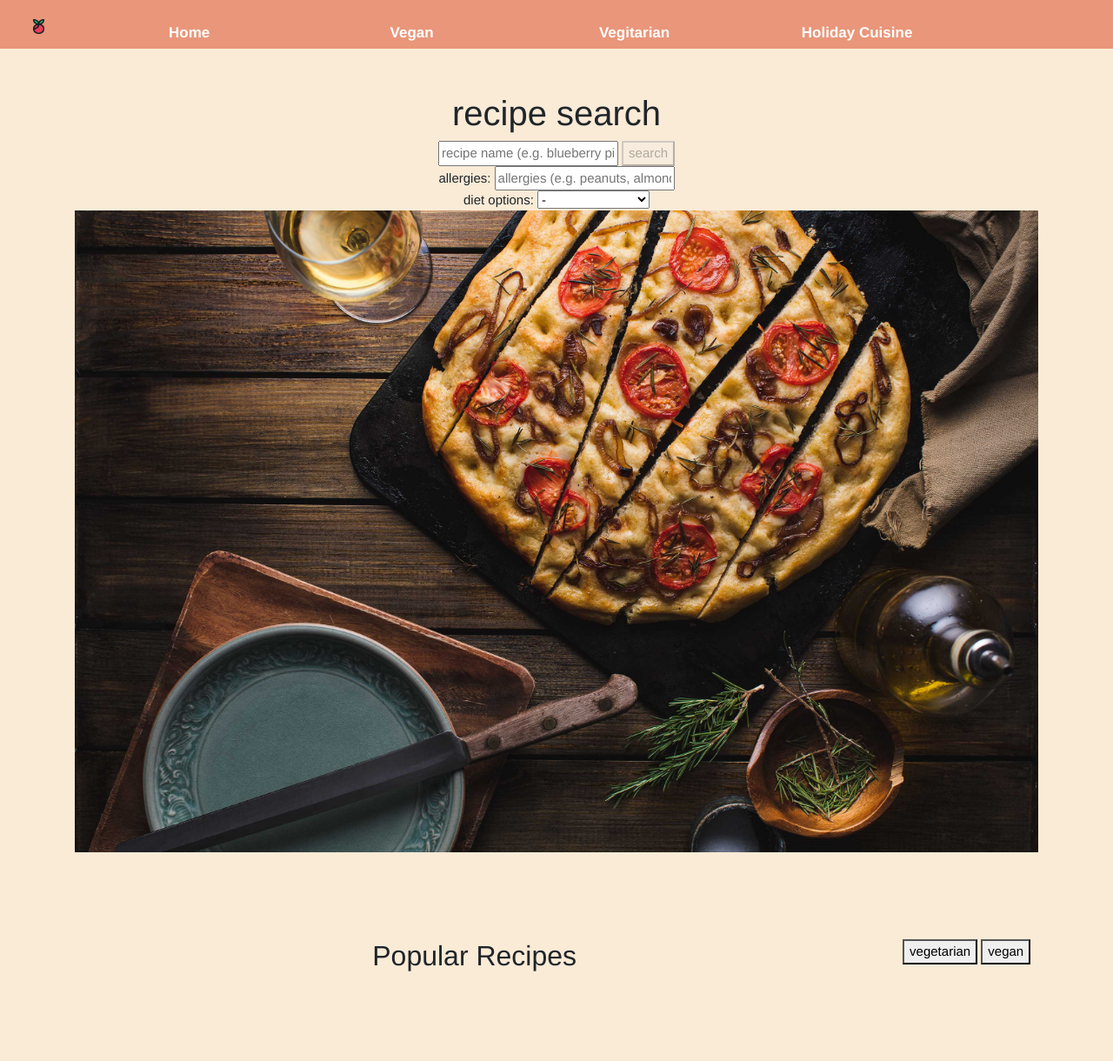
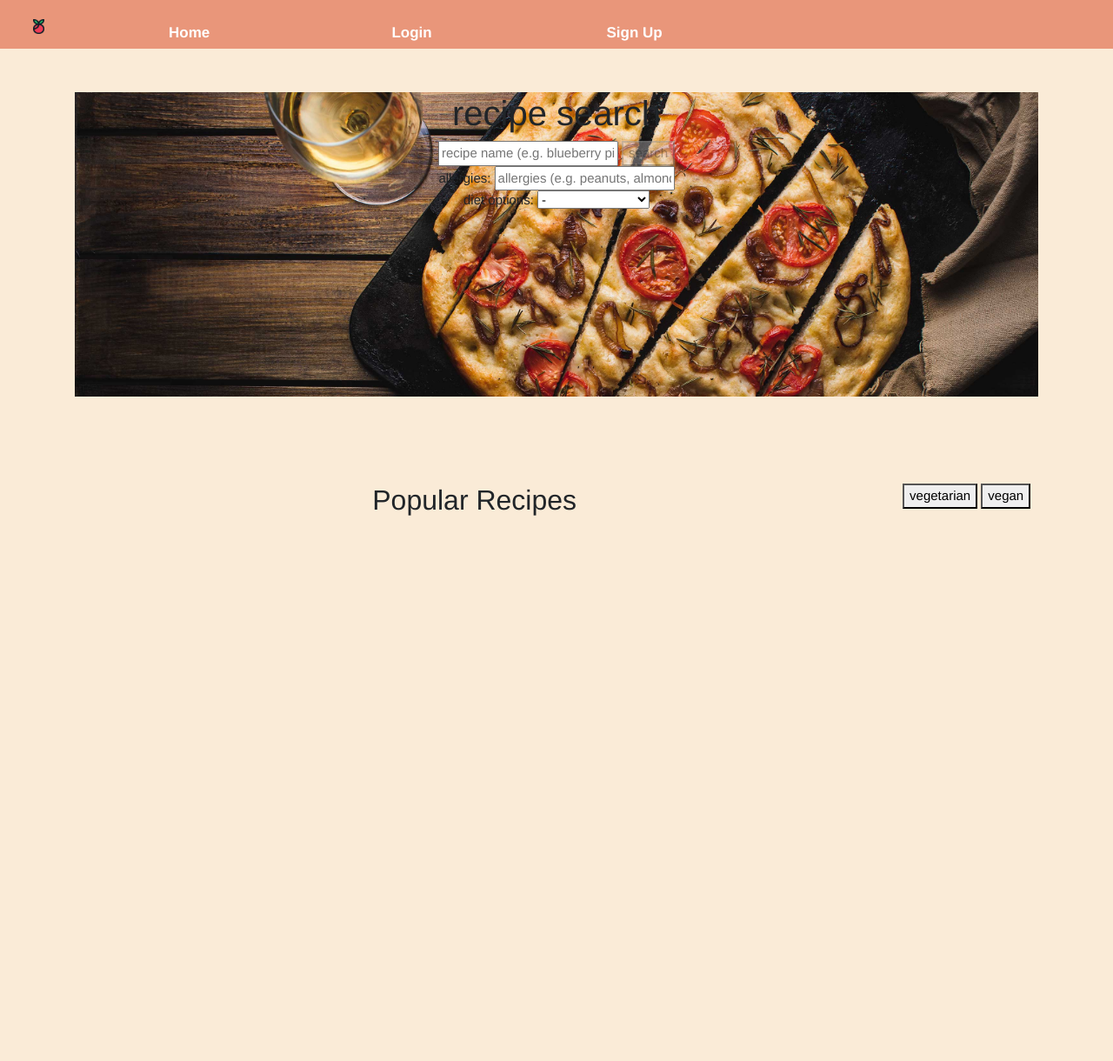
Before and after one commit to awadasma99/CISC4800_Project2, a Flask app: page / in a window 1280 px wide. Shown: the top 1220 px of the page at 87% size. After the commit the page ends 593 px from the top, so only its background shows below. Run offline with Flask 2, Linux system fonts and the light colour scheme; data that the repository does not hold is empty; parts of the project's set-up code (start-up, migrations or seed data) failed here and were passed over; some libraries are stand-ins or nearby versions.

Commit message:
background image

```diff
--- a/project/static/styles/main.css
+++ b/project/static/styles/main.css
@@ -6,7 +6,13 @@ body {
     text-align: center;
 }
 
-.search{
+.input-form {
+    background-image: url("../images/bigStockPhoto.jpg");
+    background-size: cover;
+    height: 350px;
+}
+
+.search {
     text-align:right;
     font-size:10px;
     text-decoration:underline;
@@ -15,13 +21,13 @@ body {
     top:110px;
 }
 
-h5{
+h5 {
     text-align:left;
     font-size:50px;
     font-family:monospace
 }
 
-.row{
+.row {
     padding-top: 100px;
  }
 
--- a/project/templates/base.html
+++ b/project/templates/base.html
@@ -27,12 +27,6 @@
                 <!-- <a href="{{ url_for('main.index') }}">LOGO</a> -->
                 <a href="{{ url_for('main.index') }}">Home</a>
 
-                <a href="{{ url_for('main.index') }}">Vegan</a>
-
-                <a href="{{ url_for('main.index') }}">Vegitarian</a>
-
-                <a href="{{ url_for('main.index') }}">Holiday Cuisine</a>
-
                 {% if current_user.is_authenticated %}
                 <a href="{{ url_for('main.profile') }}">Profile</a>
                 {% endif %}
--- a/project/templates/index.html
+++ b/project/templates/index.html
@@ -5,6 +5,7 @@
 {% block body %}
 
     <center>
+        <div class="input-form">
             <h1>recipe search</h1>
             <form action="/recipes">
                 <input type="text" placeholder="recipe name (e.g. blueberry pie)" aria-label="recipe" aria-describedby="search-button" name="recipe" onkeyup="validate(this)">
@@ -27,10 +28,8 @@
                     <option value="whole30">whole30</option>
                 </select>
             </form>
+        </div>
     </center>
-
-    <img src="{{url_for('static', filename='images/bigStockPhoto.jpg')}}" width="100%">
-
 
     <div class="row">
         <div class="col-10"><h2> Popular Recipes </h2></div>
@@ -167,6 +166,9 @@
             }
         }
 
+        $( "#vegetarian-recipes" ).hide();
+        $( "#vegan-recipes" ).hide();
+
         $( "#vegetarian-filter" ).click(function() {
             $( "#vegetarian-recipes" ).show();
             $( "#regular-recipes" ).hide();
```
Lines whose indentation alone changed are shown as unchanged.
